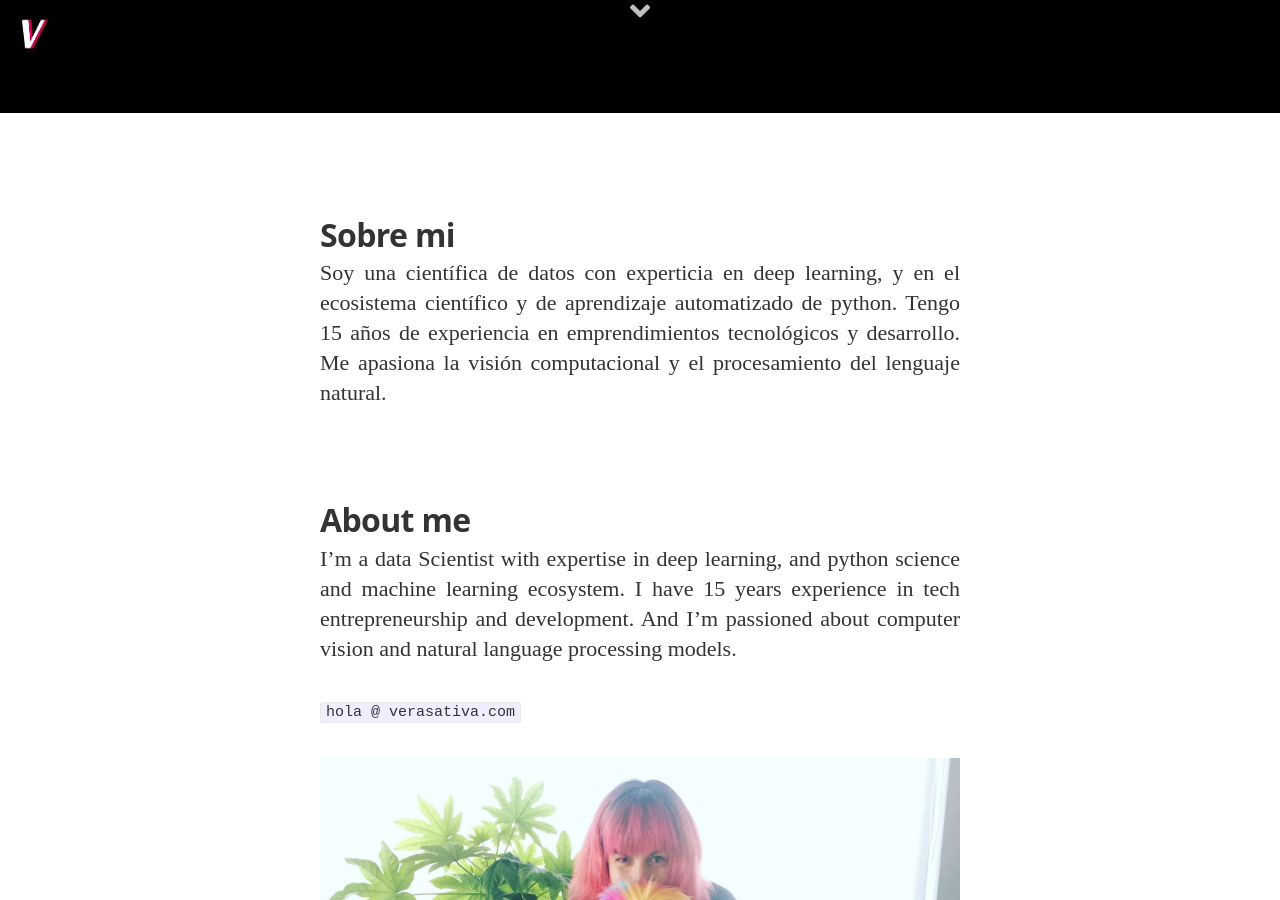
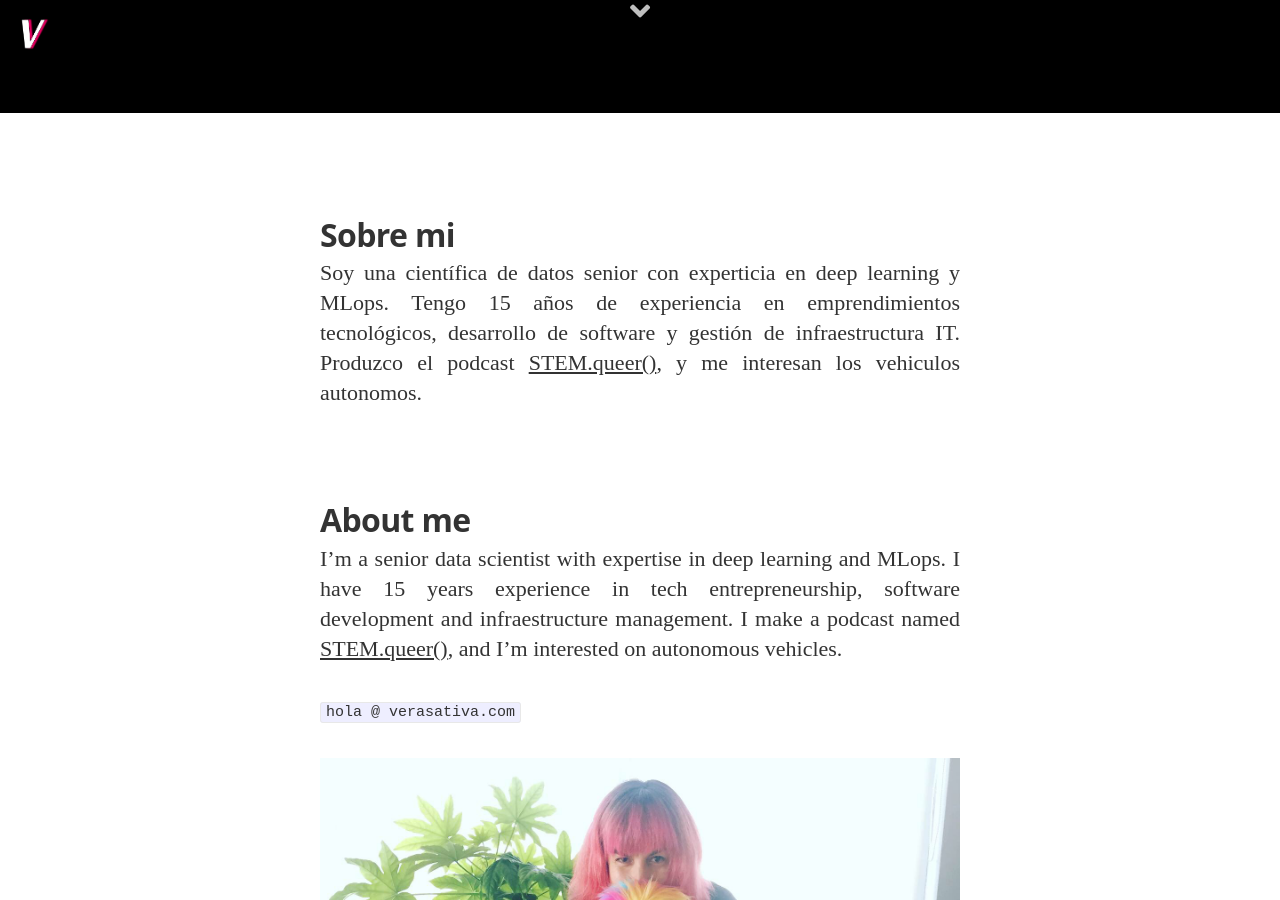
Before and after one commit to verasativa/verasativa.github.io, a Jekyll site: the page built from about.md, in a window 1280 px wide and 900 px high, scrolled down 787 px. Built offline with Jekyll 4.4.1, drawn with Linux system fonts in a browser that asks for light colours; nearby versions of some CDN libraries; some web fonts are replaced.

Commit message:
doc: updated about

`````diff
--- a/about.md
+++ b/about.md
@@ -5,9 +5,10 @@ permalink: /about/
 image: /assets/img/IMG_7831.JPG
 ---
 # Sobre mi
-Soy una científica de datos con experticia en deep learning, y en el ecosistema científico y de aprendizaje automatizado de python. Tengo 15 años de experiencia en emprendimientos tecnológicos y desarrollo. Me apasiona la visión computacional y el procesamiento del lenguaje natural.
+Soy una científica de datos senior con experticia en deep learning y MLops. Tengo 15 años de experiencia en emprendimientos tecnológicos, desarrollo de software y gestión de infraestructura IT. Produzco el podcast [STEM.queer()](/STEM.queer/), y me interesan los vehiculos autonomos.
+
 # About me
-I'm a data Scientist with expertise in deep learning, and python science and machine learning ecosystem. I have 15 years experience in tech entrepreneurship and development. And I'm passioned about computer vision and natural language processing models.
+I'm a senior data scientist with expertise in deep learning and MLops. I have 15 years experience in tech entrepreneurship, software development and infraestructure management. I make a podcast named [STEM.queer()](/STEM.queer/), and I'm interested on autonomous vehicles.
 
 ````hola @ verasativa.com````
 
`````
